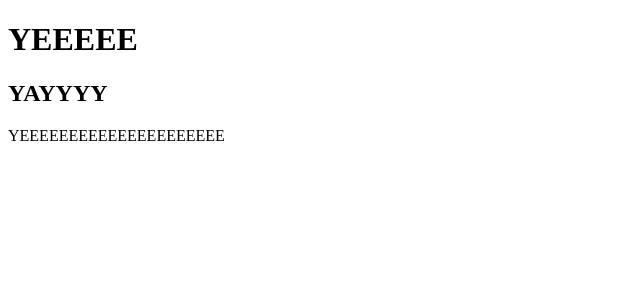
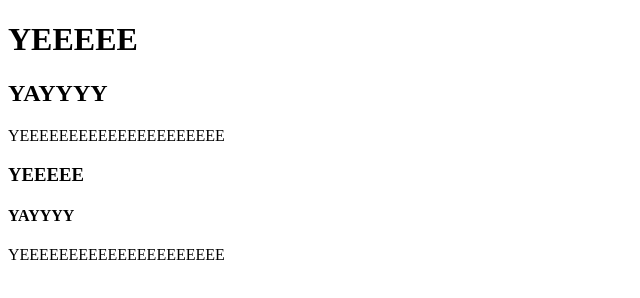
Before and after one commit to RRRRREMAXXXXX/MY_TESTICLE, a plain HTML site: page index.html in a window 1280 px wide. Shown: the whole page, without its empty margins (0-640 px from the left). Drawn offline with Linux system fonts and the light colour scheme.

Commit message:
Update index.html

```diff
--- a/index.html
+++ b/index.html
@@ -5,9 +5,11 @@
     <meta name="viewport" content="width=device-width, initial-scale=1.0">
     <title>HEHEHEHE</title>
 </head>
-<body>
-    <h1>YEEEEE</h1>
+<body> <h1>YEEEEE</h1>
     <h2>YAYYYY</h2>
+    <p>YEEEEEEEEEEEEEEEEEEEEE</p>
+    <h3>YEEEEE</h3>
+    <h4>YAYYYY</h4>
     <p>YEEEEEEEEEEEEEEEEEEEEE</p>
 </body>
 </html>
```
